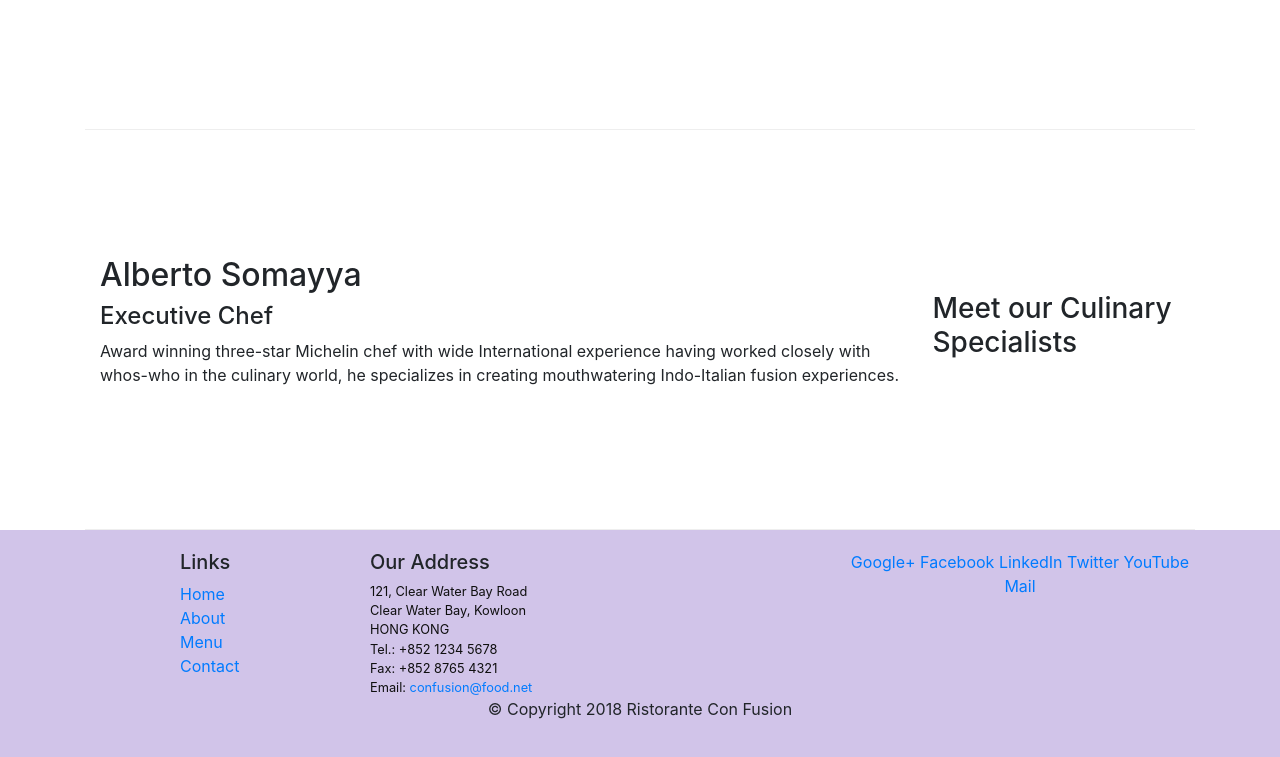
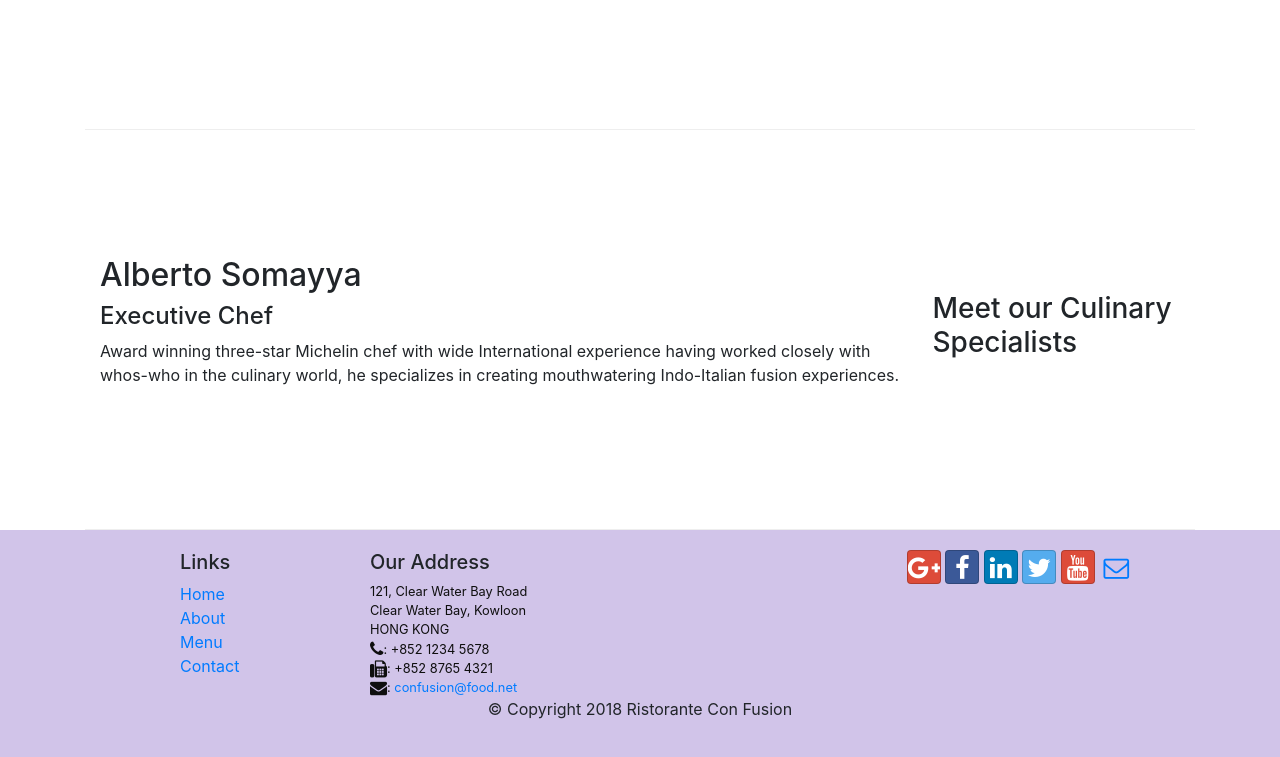
Before and after one commit to evacolas/conFusion, a website: page index.html in a window 1280 px wide. Shown: the part 1004-1761 px from the top of the page. Drawn offline with nearby package versions, Linux system fonts and the light colour scheme.

Commit message:
Micheal commit

```diff
--- a/index.html
+++ b/index.html
@@ -9,7 +9,10 @@
 
     <!-- Bootstrap CSS -->
     <link rel="stylesheet" href="node_modules/bootstrap/dist/css/bootstrap.min.css">
+    <link rel="stylesheet" href="node_modules/font-awesome/css/font-awesome.min.css">
+    <link rel="stylesheet" href="node_modules/bootstrap-social/bootstrap-social.css">
     <link href="css/styles.css" rel="stylesheet">
+
     <title>Ristorante Con Fusion</title>
 </head>
 
@@ -21,10 +24,10 @@
             </button>
             <a class="navbar-brand mr-auto" href="#">Ristorante Con Fusion</a>
             <div class="collapse navbar-collapse" id="Navbar">
-                <ul class="navbar-nav mr-auto"><li class="nav-item active"><a class="nav-link" href="#">Home</a></li>
-                    <li class="nav-item"><a class="nav-link" href="./aboutus.html">About</a></li>
-                    <li class="nav-item"><a class="nav-link" href="#">Menu</a></li>
-                    <li class="nav-item"><a class="nav-link" href="#">Contact</a></li>
+                <ul class="navbar-nav mr-auto"><li class="nav-item active"><a class="nav-link" href="#"><span class="fa fa-home fa-lg"></span>Home</a></li>
+                    <li class="nav-item"><a class="nav-link" href="./aboutus.html"><span class="fa fa-info fa-lg"></span>About</a></li>
+                    <li class="nav-item"><a class="nav-link" href="#"><span class="fa fa-list fa-lg"></span>Menu</a></li>
+                    <li class="nav-item"><a class="nav-link" href="#"><span class="fa fa-address-card fa-lg"></span>Contact</a></li>
                 </ul>
             </div>
         </div>
@@ -95,19 +98,19 @@
 		              121, Clear Water Bay Road<br>
 		              Clear Water Bay, Kowloon<br>
 		              HONG KONG<br>
-		              Tel.: +852 1234 5678<br>
-		              Fax: +852 8765 4321<br>
-		              Email: <a href="mailto:confusion@food.net">confusion@food.net</a>
+		              <i class="fa fa-phone fa-lg"></i>: +852 1234 5678<br>
+		              <i class="fa fa-fax fa-lg"></i>: +852 8765 4321<br>
+		              <i class="fa fa-envelope fa-lg"></i>: <a href="mailto:confusion@food.net">confusion@food.net</a>
 		           </address>
                 </div>
                 <div class="col-12 col-sm-4 align-items-center">
                     <div class="text-center">
-                        <a href="http://google.com/+">Google+</a>
-                        <a href="http://www.facebook.com/profile.php?id=">Facebook</a>
-                        <a href="http://www.linkedin.com/in/">LinkedIn</a>
-                        <a href="http://twitter.com/">Twitter</a>
-                        <a href="http://youtube.com/">YouTube</a>
-                        <a href="mailto:">Mail</a>
+                        <a class="btn btn-social-icon btn-google" href="http://google.com/+"><i class="fa fa-google-plus"></i></a>
+                        <a class="btn btn-social-icon btn-facebook" href="http://www.facebook.com/profile.php?id="><i class="fa fa-facebook"></i></a></a>
+                        <a class="btn btn-social-icon btn-linkedin" href="http://www.linkedin.com/in/"><i class="fa fa-linkedin"></i></a>
+                        <a class="btn btn-social-icon btn-twitter" href="http://twitter.com/"><i class="fa fa-twitter"></i></a>
+                        <a class="btn btn-social-icon btn-google" href="http://youtube.com/"><i class="fa fa-youtube"></i></a>
+                        <a class="btn btn-social-icon" href="mailto:"><i class="fa fa-envelope-o"></i></a>
                     </div>
                 </div>
            </div>
--- a/package.json
+++ b/package.json
@@ -15,6 +15,8 @@
   },
   "dependencies": {
     "bootstrap": "^4.0.0",
+    "bootstrap-social": "^5.1.1",
+    "font-awesome": "^4.7.0",
     "jquery": "^3.3.1",
     "popper.js": "^1.12.9"
   }
```
Also changed, not shown: 1 other file.
